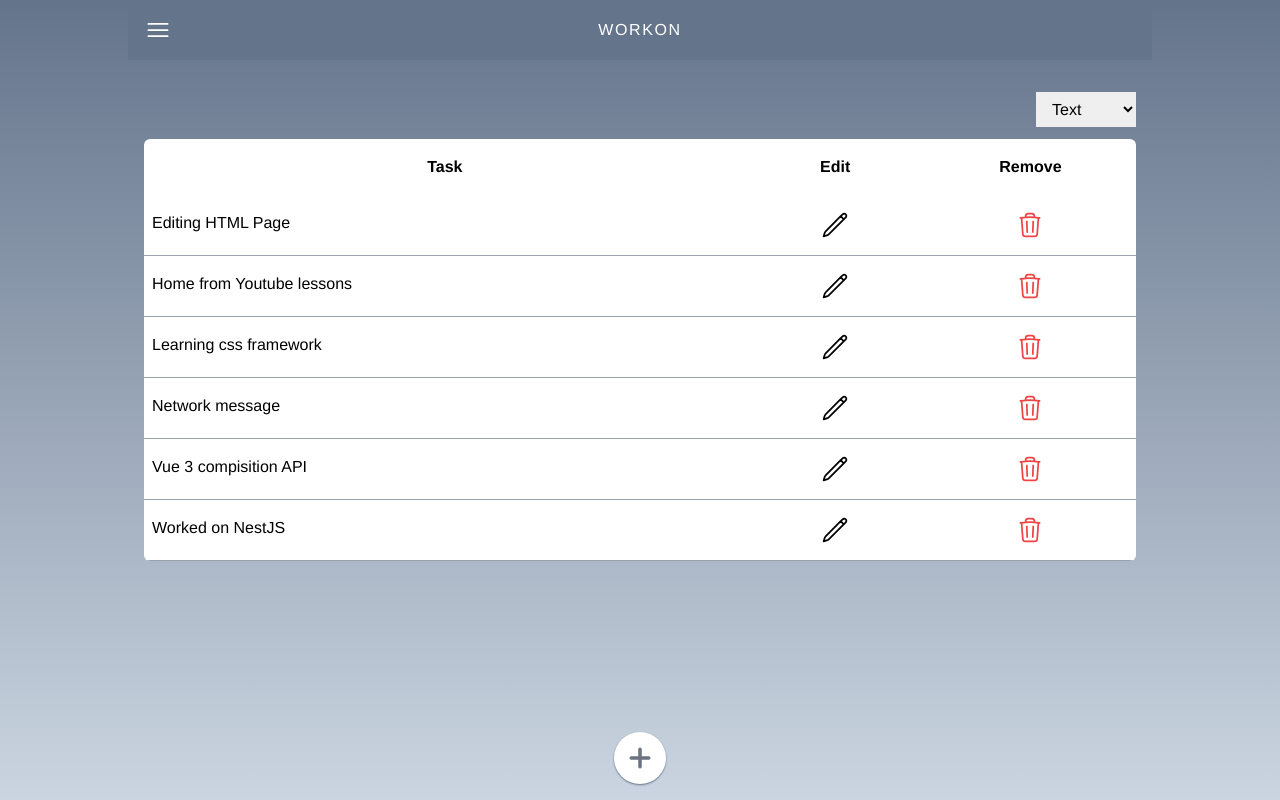
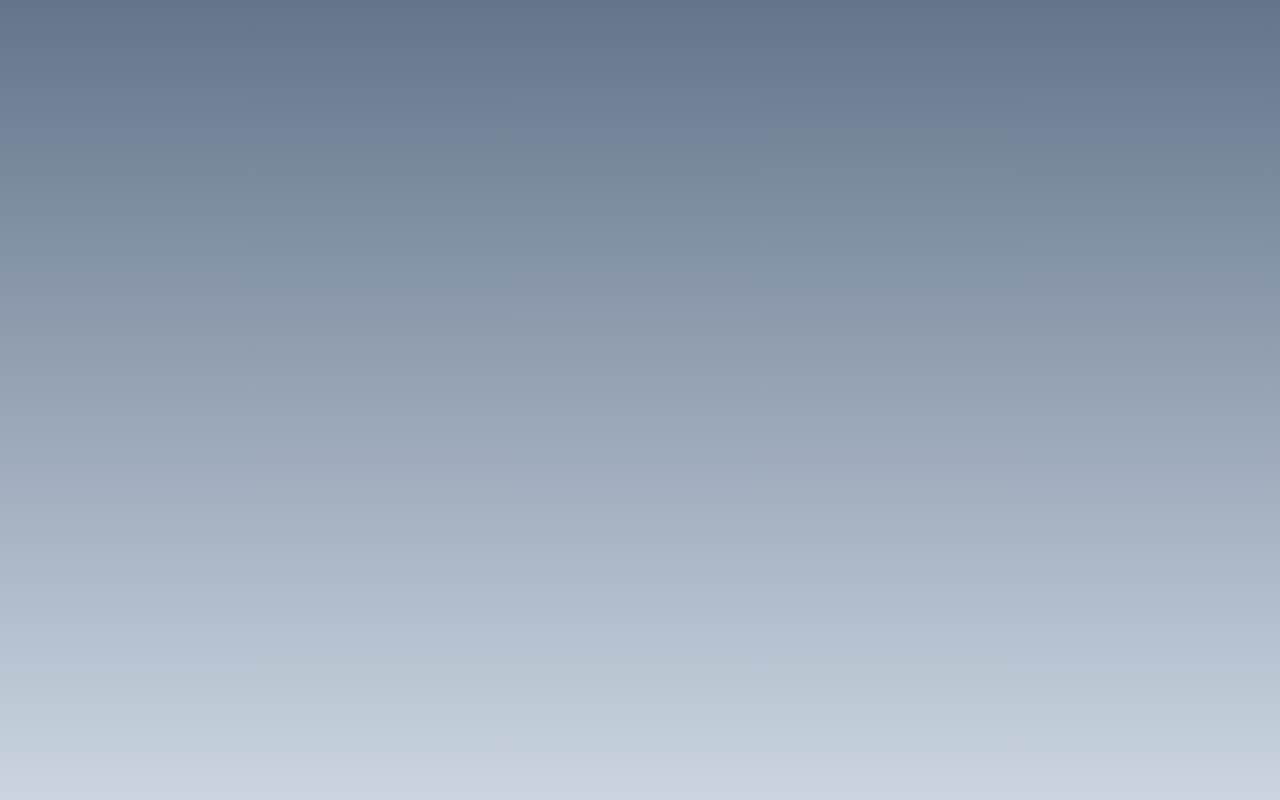
Before and after one commit to MS-LV/Task-Manager, a Vue app: page / in a window 1280 px wide. Built offline with nearby package versions, Linux system fonts and the light colour scheme.

Commit message:
first  init before start devlop calculator

```diff
--- a/src/App.vue
+++ b/src/App.vue
@@ -1,15 +1,9 @@
 <script setup>
-import TodoHeader from './components/TodoHeader.vue';
-import TodoList from './components/TodoList.vue';
 </script>
 
 <template>
-  <div class="flex flex-col w-screen min-h-screen space-y-4 max-w-screen-lg mx-auto text-white">
-    <TodoHeader></TodoHeader>
-    <TodoList></TodoList>
-  </div>
 </template>
 
-<style scope>
+<style>
 
 </style>
--- a/src/components/TodoDialog.vue
+++ /dev/null
@@ -1,28 +0,0 @@
-<script setup>
-import {defineProps, defineEmits} from 'vue';
-
-const props = defineProps({
-    isVisible: {
-        type: Boolean,
-        default: false
-    }
-});
-const emits = defineEmits({
-    close: Boolean
-});
-</script>
-
-<template>
-    <div v-if="isVisible"
-    @click="$emit('close', false)"
-    class="flex justify-center items-center absolute top-0 left-0 w-screen h-screen z-10 m-0 bg-black/50">
-        <div
-        @click.stop
-        class="bg-white w-80 min-h-40 py-2 px-3 text-black rounded-md">
-            <slot></slot>
-        </div>
-    </div>
-</template>
-
-<style>
-</style>
--- a/src/components/TodoForm.vue
+++ /dev/null
@@ -1,49 +0,0 @@
-<script setup>
-import { onMounted, getCurrentInstance } from 'vue';
-import { useCreateTask } from '../hooks/useCreateTask'
-
-// input & output
-const props = defineProps({
-    editTask: {type: Object}
-});
-const emits = defineEmits({createTask: Object});
-const {emit} = getCurrentInstance();
-
-
-const {post} = useCreateTask();
-
-const headerTitle = props?.editTask  ? 'Update Task': 'Create New Task';
-const submitTitle = props?.editTask ? 'Update' : 'Create';
-
-function submitForm() {
-    emit('createTask', post.value);
-}
-
-onMounted(() => {
-    if (props.editTask) {
-        post.value = Object.assign({}, props.editTask);
-    }
-});
-
-</script>
-
-<template>
-    <form
-    class="flex flex-col"
-    @submit.prevent="submitForm">
-        <h1 class="text-3xl">{{ headerTitle }}</h1>
-        <input
-        v-focus
-        v-model="post.body"
-        type="text"
-        class="px-3 py-2 border border-slate-500 mt-4"
-        placeholder="task description...">
-        <button
-        class="self-end mt-4 bg-slate-600 text-white px-4 py-2 rounded-md"
-        type="submit">{{ submitTitle }}</button>
-    </form>
-</template>
-
-<style>
-
-</style>
--- a/src/components/TodoHeader.vue
+++ /dev/null
@@ -1,15 +0,0 @@
-<script setup>
-</script>
-
-<template lang="">
-    <header class="sticky top-0 flex items-center justify-between p-4 bg-slate-500">
-      <svg class="w-7 h-7" data-slot="icon" fill="none" stroke-width="1.5" stroke="currentColor" viewBox="0 0 24 24" xmlns="http://www.w3.org/2000/svg" aria-hidden="true">
-        <path stroke-linecap="round" stroke-linejoin="round" d="M3.75 6.75h16.5M3.75 12h16.5m-16.5 5.25h16.5"></path>
-      </svg>
-      <div class="uppercase text-bold tracking-widest">workon</div>
-      <div class="w-7 h-7"></div>
-    </header>
-</template>
-
-<style>
-</style>
--- a/src/components/TodoList.vue
+++ /dev/null
@@ -1,97 +0,0 @@
-<script setup>
-
-import {ref} from 'vue';
-import TodoListItem from './TodoListItem.vue';
-import TodoDialog from './TodoDialog.vue';
-import TodoForm from './TodoForm.vue';
-import { useSortTask } from '../hooks/useSortTask';
-
-const {tasks, sortBy, sortedTasks } = useSortTask();
-
-const isDialogVisible = ref(false);
-
-function createTask(newTask) {
-    tasks.value.push(newTask);
-    isDialogVisible.value = false;
-}
-
-function updateTask(newTask){
-    const iUpdateTask = tasks.value.findIndex((task) => task.id === newTask.id);
-    const updatedTask = tasks.value.splice(iUpdateTask, 1, newTask);
-}
-
-function deleteTask(id) {
-    const iDeleteTask = tasks.value.findIndex((task) => task.id === id);
-    tasks.value.splice(iDeleteTask, 1);
-}
-</script>
-
-<template>
-    <main class="flex-1 overflow-hidden p-4">
-        <div>
-            <select v-model="sortBy" class="text-black block ml-auto px-3 py-2">
-                <option value="" disabled>Sort by: </option>
-                <option value="id">ID</option>
-                <option value="body">Text</option>
-            </select>
-        </div>
-        <div
-            class="overflow-y-auto text-black rounded-md mt-3"
-            >
-            <div class="flex justify-between text-center font-bold px-2 py-4 text-1xl bg-white p-2">
-                <div class="w-3/5">Task</div>
-                <div class="w-1/5">Edit</div>
-                <div class="w-1/5">Remove</div>
-            </div>
-            <transition-group name="post-list">
-            <TodoListItem
-                v-for="task of sortedTasks"
-                :key="task.id"
-                @updateTask="updateTask"
-                @deleteTask="deleteTask"
-                :task="task"
-            ></TodoListItem>
-            </transition-group>
-        </div>
-
-    <TodoDialog
-        @close="isDialogVisible = $event"
-        :is-visible="isDialogVisible"
-    >
-        <TodoForm @create-task="createTask"></TodoForm>
-    </TodoDialog>
-    </main>
-    <footer
-    class="sticky bottom-0 p-4"
-    >
-        <button
-        @click="isDialogVisible = true"
-        class="mx-auto block rounded-full bg-white shadow-sm shadow-slate-500 p-3">
-            <svg class="w-7 h-7 fill-gray-500 stroke-gray-500" data-slot="icon" stroke-width="3" stroke="currentColor" viewBox="0 0 24 24" xmlns="http://www.w3.org/2000/svg" aria-hidden="true">
-                <path stroke-linecap="round" stroke-linejoin="round" d="M12 4.5v15m7.5-7.5h-15"></path>
-            </svg>
-        </button>
-    </footer>
-</template>
-<style scoped>
-    /* list animation styles */
-.post-list-item {
-    display: inline-block;
-    margin-right: 10px;
-}
-
-.post-list-enter-active,
-.post-list-leave-active {
-    transition: all .5s ease;
-}
-
-.post-list-enter-from,
-.post-list-leave-to {
-    opacity: 0;
-    transform: translateX(30px);
-}
-
-.post-list-move {
-    transition: transform .8s ease;
-}
-</style>
--- a/src/components/TodoListItem.vue
+++ /dev/null
@@ -1,52 +0,0 @@
-<script setup>
-import {ref, getCurrentInstance} from 'vue';
-import TodoForm from './TodoForm.vue';
-import TodoDialog from './TodoDialog.vue';
-
-const { emit } = getCurrentInstance();
-
-const isDialogVisible = ref(false);
-const props = defineProps({
-    task: {type: Object}
-});
-const emits = defineEmits(['updateTask', 'deleteTask']);
-function updateTask(updatedTask) {
-    isDialogVisible.value = false;
-    emit('updateTask', updatedTask);
-}
-function deleteTask() {
-    emit('deleteTask', props.task.id);
-}
-</script>
-
-<template>
-    <div class="flex justify-between px-2 py-4 border-b border-gray-400 bg-white">
-            <div class="w-3/5">{{ task.body }}</div>
-            <div
-                class="w-1/5"
-                @click="isDialogVisible = true"
-            >
-                <svg class="w-7 h-7 block mx-auto" data-slot="icon" fill="none" stroke-width="1.5" stroke="currentColor" viewBox="0 0 24 24" xmlns="http://www.w3.org/2000/svg" aria-hidden="true">
-                    <path stroke-linecap="round" stroke-linejoin="round" d="m16.862 4.487 1.687-1.688a1.875 1.875 0 1 1 2.652 2.652L6.832 19.82a4.5 4.5 0 0 1-1.897 1.13l-2.685.8.8-2.685a4.5 4.5 0 0 1 1.13-1.897L16.863 4.487Zm0 0L19.5 7.125"></path>
-                </svg>
-            </div>
-            <div class="w-1/5"
-                @click="deleteTask"
-            >
-                <svg class="w-7 h-7 block mx-auto stroke-red-500" data-slot="icon" fill="none" stroke-width="1.5" stroke="currentColor" viewBox="0 0 24 24" xmlns="http://www.w3.org/2000/svg" aria-hidden="true">
-                    <path stroke-linecap="round" stroke-linejoin="round" d="m14.74 9-.346 9m-4.788 0L9.26 9m9.968-3.21c.342.052.682.107 1.022.166m-1.022-.165L18.16 19.673a2.25 2.25 0 0 1-2.244 2.077H8.084a2.25 2.25 0 0 1-2.244-2.077L4.772 5.79m14.456 0a48.108 48.108 0 0 0-3.478-.397m-12 .562c.34-.059.68-.114 1.022-.165m0 0a48.11 48.11 0 0 1 3.478-.397m7.5 0v-.916c0-1.18-.91-2.164-2.09-2.201a51.964 51.964 0 0 0-3.32 0c-1.18.037-2.09 1.022-2.09 2.201v.916m7.5 0a48.667 48.667 0 0 0-7.5 0"></path>
-                </svg>
-            </div>
-
-            <TodoDialog
-                @close="isDialogVisible = $event"
-                :isVisible="isDialogVisible">
-                <TodoForm
-                    @createTask="updateTask"
-                    :editTask="task"></TodoForm>
-            </TodoDialog>
-        </div>
-</template>
-<style>
-
-</style>
--- a/src/components/index.js
+++ /dev/null
@@ -1,12 +0,0 @@
-import TodoDialog from './TodoDialog.vue';
-import TodoForm from './TodoForm.vue';
-import TodoHeader from './TodoHeader.vue';
-import TodoList from './TodoList.vue';
-import TodoListItem from './TodoListItem.vue';
-export default [
-    TodoDialog,
-    TodoForm,
-    TodoHeader,
-    TodoList,
-    TodoListItem
-]
--- a/src/hooks/useCreateTask.js
+++ /dev/null
@@ -1,16 +0,0 @@
-import { ref } from "vue";
-
-export function useCreateTask() {
-    const post = ref({
-        id: generateID(),
-        body: ''
-    });
-    return {
-        post
-    };
-}
-
-function generateID(length = 10) {
-    const symbols = 'abcdefjhijklmnopqrstuvwxyz1234567890';
-    return symbols.split('').sort(() => Math.random() - 0.5).slice(0, length).join('');
-}
--- a/src/hooks/useSortTask.js
+++ /dev/null
@@ -1,21 +0,0 @@
-import { ref, computed } from "vue"
-export function useSortTask() {
-    const tasks = ref([
-        {id: 'asdn123332', body: 'Learning css framework'},
-        {id: 's89dsacbd1', body: 'Editing HTML Page'},
-        {id: '0adlcmnas2', body: 'Worked on NestJS'},
-        {id: 'asd2193043', body: 'Vue 3 compisition API'},
-        {id: 'ysue2774nc', body: 'Home from Youtube lessons'},
-        {id: 'a2smval234', body: 'Network message'}
-        ]);
-    const sortBy = ref('body');
-    const sortedTasks = computed(() => {
-        return tasks.value.sort((a, b) => a[sortBy.value]?.localeCompare(b[sortBy.value]));
-    });
-
-    return {
-        tasks,
-        sortBy,
-        sortedTasks
-    }
-}
--- a/vite.config.js
+++ b/vite.config.js
@@ -3,14 +3,6 @@ import vue from '@vitejs/plugin-vue'
 // https://vitejs.dev/config/
 module.exports = {
   plugins: [
-    vue({
-      template: {
-        compilerOptions: {
-          isCustomElement: (tag) => {
-            return tag.startsWith('Todo') // (return true)
-          }
-        }
-      }
-    })
+    vue({})
   ],
 }
```
